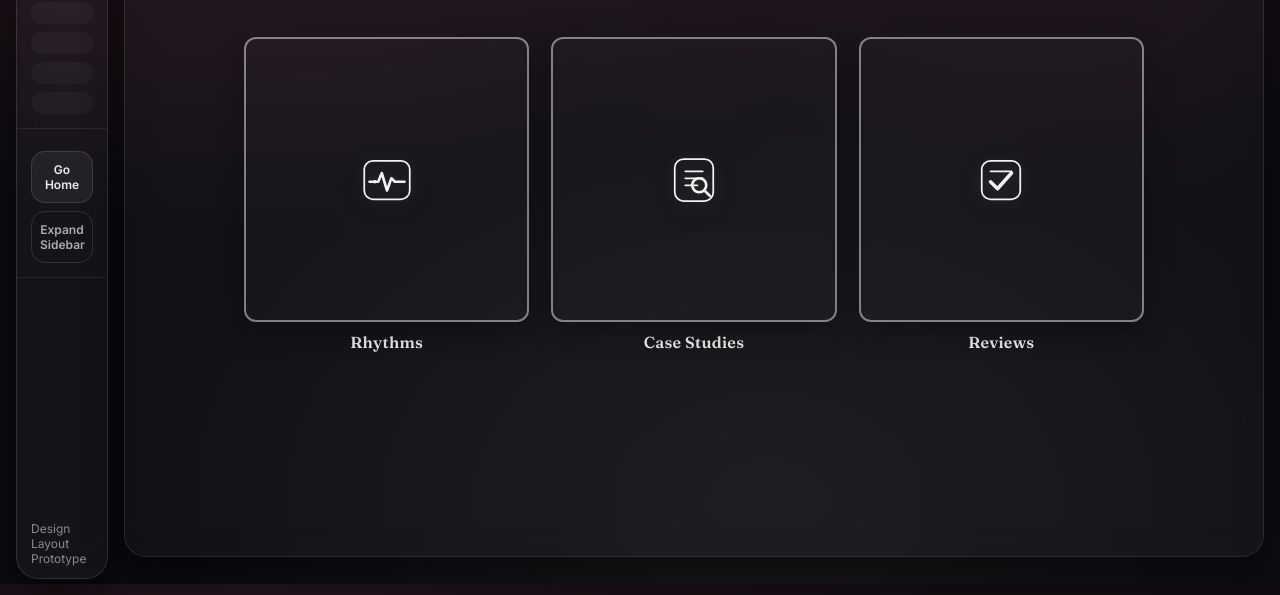
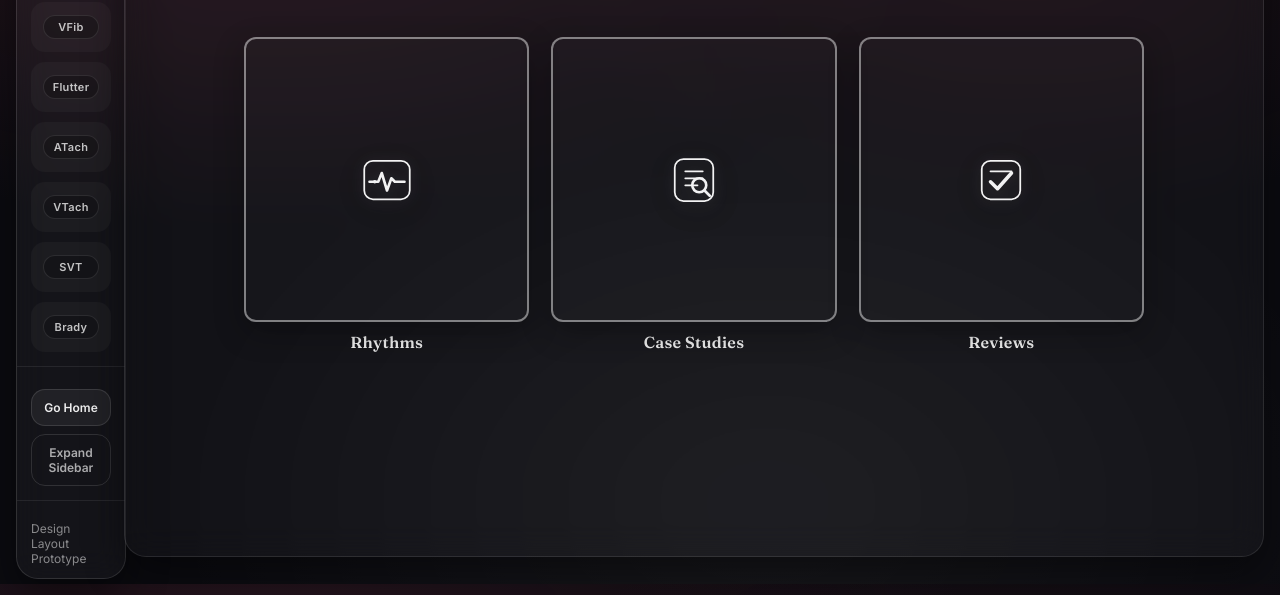
Before and after one commit to vinayramasamy1/Cardiac-Simulation, a plain HTML site: page index.html in a window 1280 px wide. Shown: the part 216-811 px from the top of the page. Drawn offline with Linux system fonts and the light colour scheme.

Commit message:
Sidebar update

```diff
--- a/styles/main.css
+++ b/styles/main.css
@@ -539,3 +539,44 @@
     drop-shadow(0 6px 14px rgba(0,0,0,0.6))
     drop-shadow(0 0 6px rgba(255,255,255,0.15));
 }
+
+/* ===== Collapsed sidebar: show ONLY shortform tags centered ===== */
+
+.app--collapsed .sidebar {
+  width: 110px; /* keep your nice slim rail */
+}
+
+/* Hide the long rhythm names when collapsed */
+.app--collapsed .sideitem__name {
+  display: none;
+}
+
+/* Make each rhythm row center its contents */
+.app--collapsed .sideitem {
+  display: flex;
+  align-items: center;
+  justify-content: center;
+  padding: 12px 8px;
+}
+
+/* Center the tag pill and make it look intentional */
+.app--collapsed .sideitem__tag {
+  margin: 0;               /* remove any "push to the right" styling */
+  min-width: 56px;         /* consistent pill width */
+  text-align: center;
+  display: inline-flex;
+  align-items: center;
+  justify-content: center;
+  font-weight: 700;
+  letter-spacing: 0.3px;
+}
+
+/* Optional: tighten spacing so the list looks clean */
+.app--collapsed .sidebar__list {
+  gap: 10px;
+}
+
+/* Optional: keep active item highlight looking good */
+.app--collapsed .sideitem--active {
+  box-shadow: 0 0 0 1px rgba(255,255,255,0.08) inset;
+}
```
